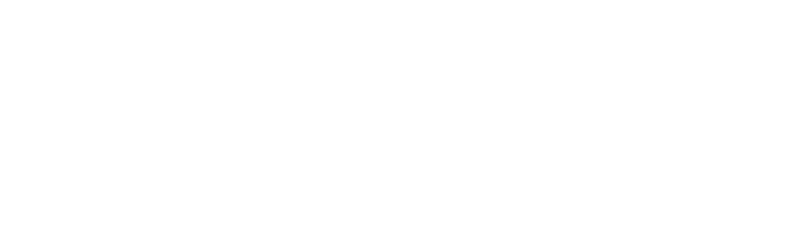
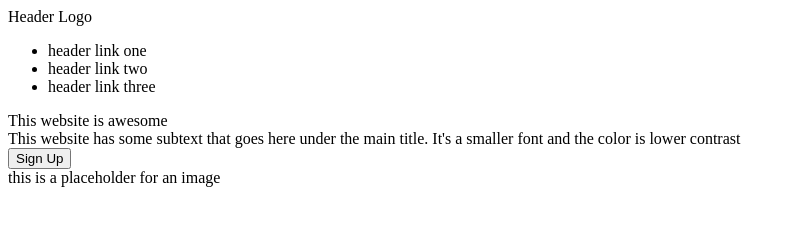
Before and after one commit to Jayant-Jangid/odin-landing-page, a plain HTML site: page index.html in a window 1280 px wide. Shown: the whole page, without its empty margins (0-794 px from the left). Drawn offline with Linux system fonts and the light colour scheme.

Commit message:
Configure HTML properties of header and block-1

```diff
--- a/index.html
+++ b/index.html
@@ -7,11 +7,37 @@
 </head>
 <body>
     <div class="header">
+        <div class="header-logo">
+            Header Logo
+        </div>
 
+        <div class="header-links">
+            <ul>
+                <li>header link one</li>
+                <li>header link two</li>
+                <li>header link three</li>
+            </ul>
+        </div>
     </div>
 
     <div class="block-1">
+        <div class="block-1-left-box">
+            <div id="big-bold-text">
+                This website is awesome
+            </div>
 
+            <div id="main-title-subtext">
+                This website has some subtext that goes here under the main title. It's a smaller font and the color is lower contrast
+            </div>
+
+            <div class="sign-up-button">
+                <button>Sign Up</button>
+            </div>
+        </div>
+
+        <div class="block-1-right-box">
+            this is a placeholder for an image
+        </div>
     </div>
 
     <div class="block-2">
@@ -25,5 +51,9 @@
     <div class="block-4">
 
     </div>
+
+    <div class="footer">
+
+    </div>
 </body>
 </html>
```
